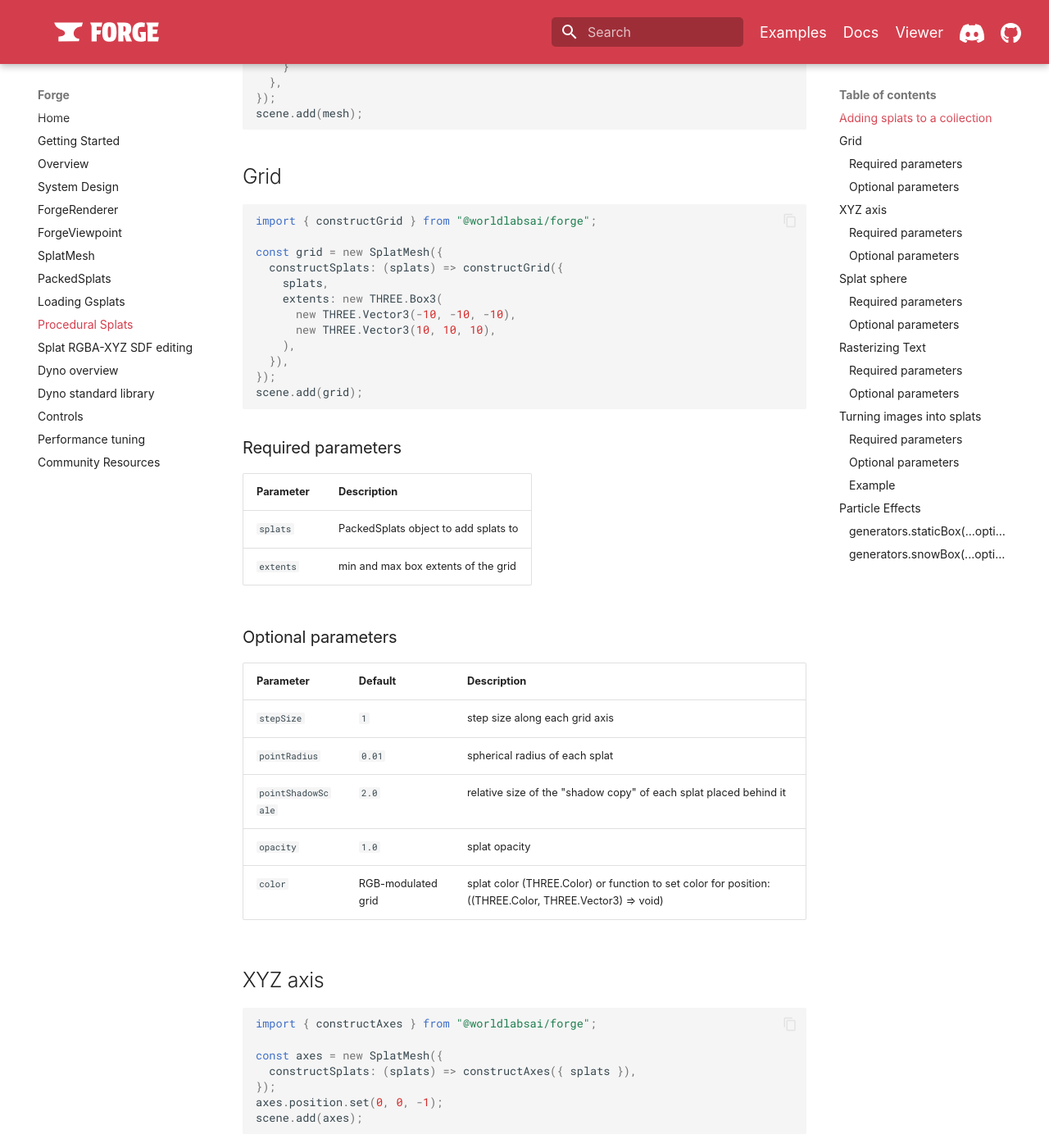
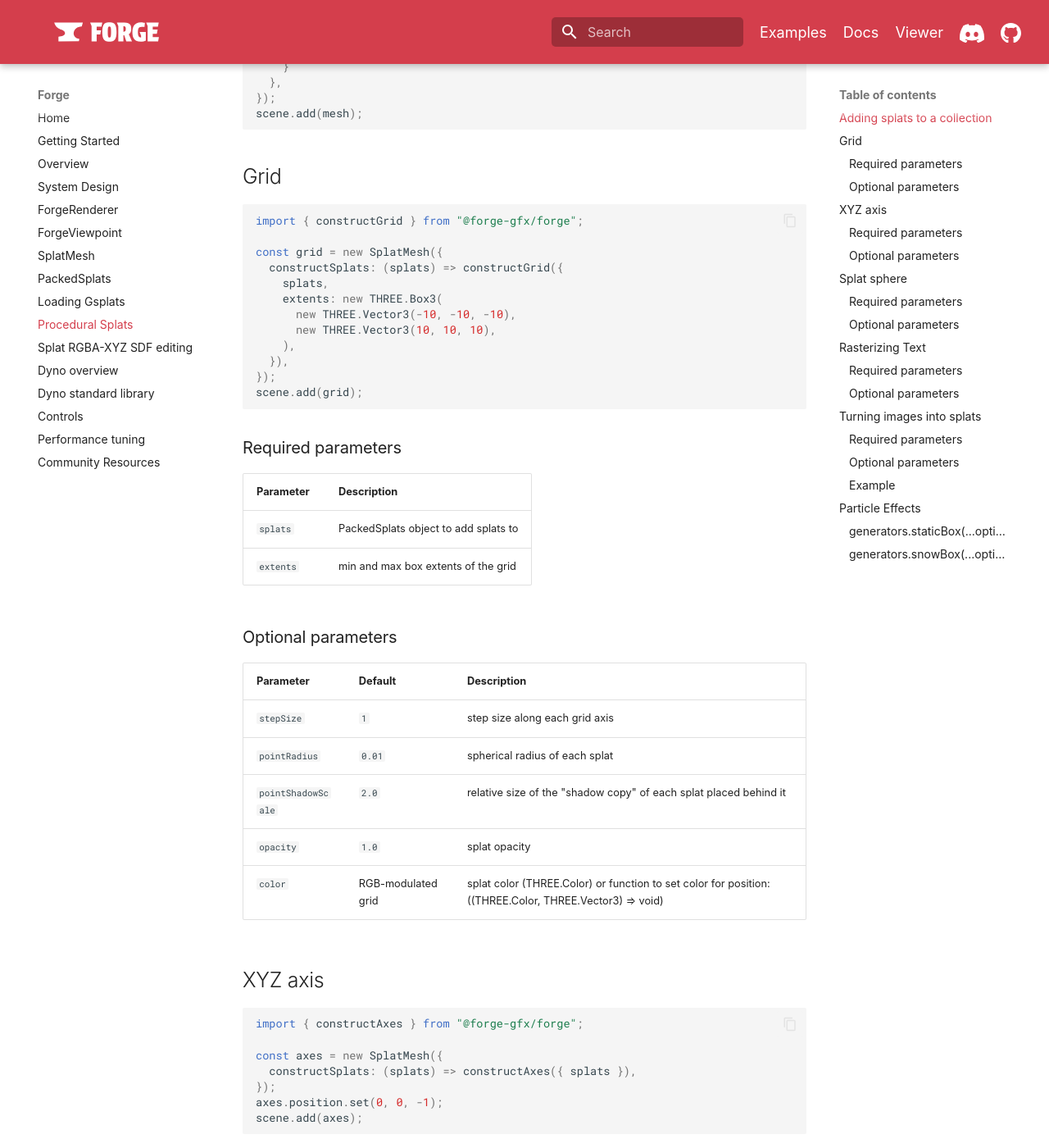
Before and after one commit to winnie1994/spark, an MkDocs documentation site: the page built from docs/docs/procedural-splats.md, in a window 1280 px wide and 1400 px high, scrolled down 1258 px. Shown: the whole window at 82% size. Built offline with MkDocs 1.6.1 and Material for MkDocs 9.7.7, drawn with Linux system fonts in a browser that asks for light colours; some of the changed text lies outside the part shown.

Commit message:
Replace package with forge-gfx/forge.

````diff
--- a/docs/docs/procedural-splats.md
+++ b/docs/docs/procedural-splats.md
@@ -55,7 +55,7 @@ scene.add(mesh);
 ## Grid
 
 ```javascript
-import { constructGrid } from "@worldlabsai/forge";
+import { constructGrid } from "@forge-gfx/forge";
 
 const grid = new SplatMesh({
   constructSplats: (splats) => constructGrid({
@@ -90,7 +90,7 @@ scene.add(grid);
 ## XYZ axis
 
 ```javascript
-import { constructAxes } from "@worldlabsai/forge";
+import { constructAxes } from "@forge-gfx/forge";
 
 const axes = new SplatMesh({
   constructSplats: (splats) => constructAxes({ splats }),
@@ -118,7 +118,7 @@ scene.add(axes);
 ## Splat sphere
 
 ```javascript
-import { constructSpherePoints } from "@worldlabsai/forge";
+import { constructSpherePoints } from "@forge-gfx/forge";
 
 const sphere = new SplatMesh({
   constructSplats: (splats) => constructSpherePoints({
````
Also changed, not shown: README.md (+2 -2 lines), docs/docs/index.md (+2 -2 lines).
